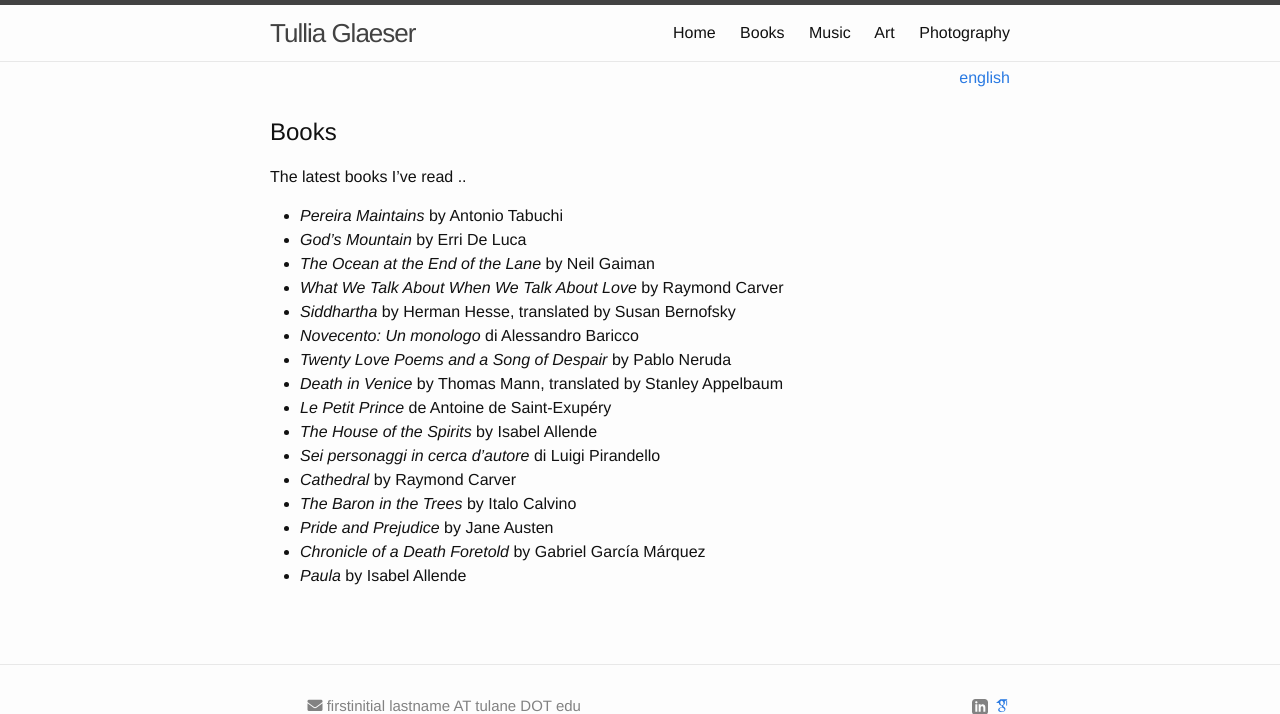
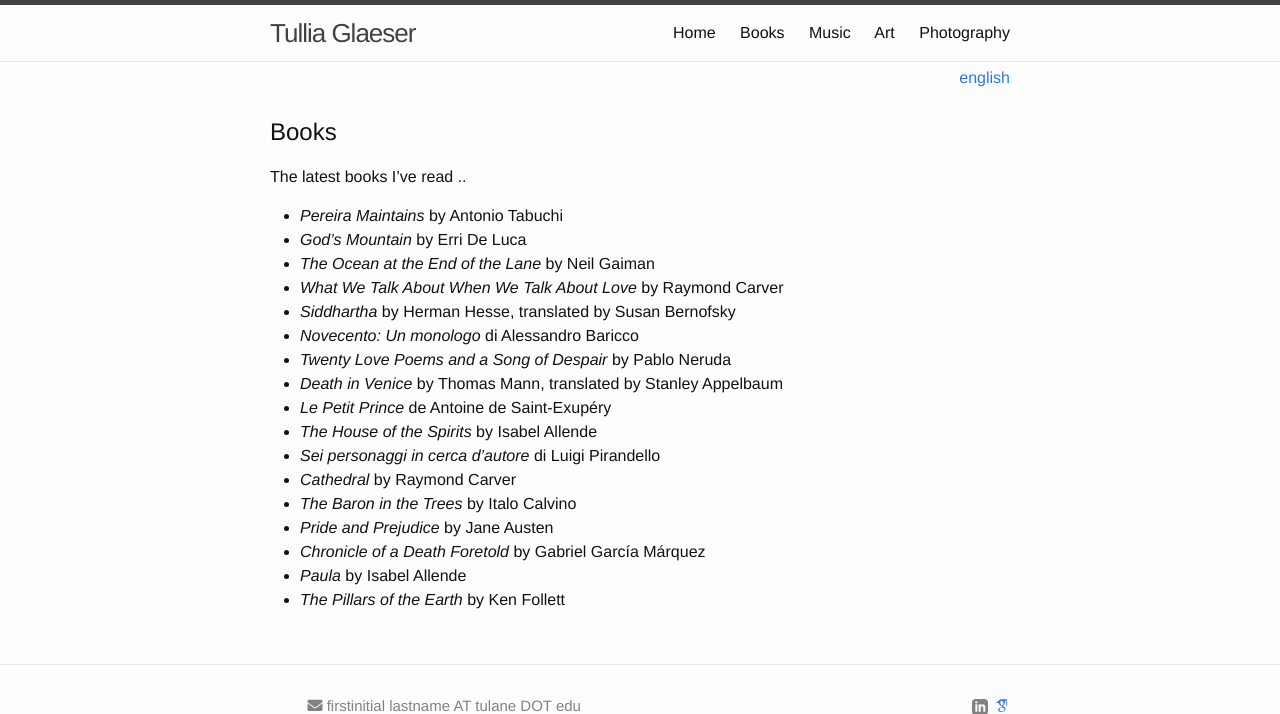
Before and after one commit to tamglaeser/tamglaeser.github.io, a Jekyll site: the page built from books.md, in a window 1280 px wide, cut to the strip 0-714 px from the top of the page. Built offline with Jekyll 4.4.1, drawn with Linux system fonts in a browser that asks for light colours; nearby versions of some CDN libraries; some web fonts are replaced.

Commit message:
ken follett

```diff
--- a/books.md
+++ b/books.md
@@ -26,3 +26,4 @@ The latest books I've read ..
 - _Pride and Prejudice_ by Jane Austen
 - _Chronicle of a Death Foretold_ by Gabriel García Márquez
 - _Paula_ by Isabel Allende
+- _The Pillars of the Earth_ by Ken Follett
```
